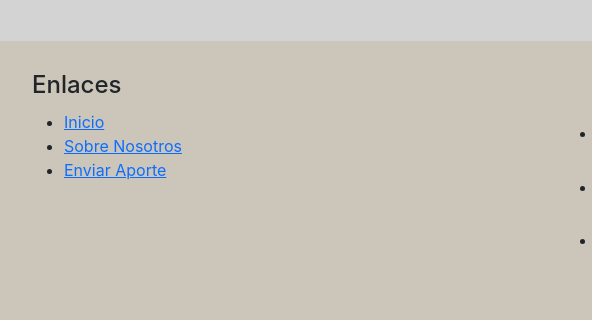
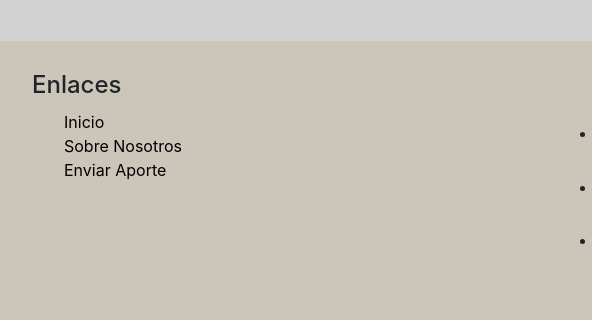
Before and after one commit to PierinaDelgadoR/PFDELGADO, a plain HTML site: page Pages/contacto.html in a window 1280 px wide. Shown: the part 935-1255 px from the top of the page, 0-592 px from the left. Drawn offline with nearby package versions, Linux system fonts and the light colour scheme.

Commit message:
Cambios color footer

```diff
--- a/style.css
+++ b/style.css
@@ -164,16 +164,14 @@ footer h4 {
 }
 
 
-.footerEnlaces ul {
+#enlaces ul {
     list-style: none;
 }
 
 
-.footerEnlaces a {
+#enlaces a {
     text-decoration: none;
     color: black;
-
-
 }
 
 
```
Also changed, not shown: index.html (+1 -1 lines).
